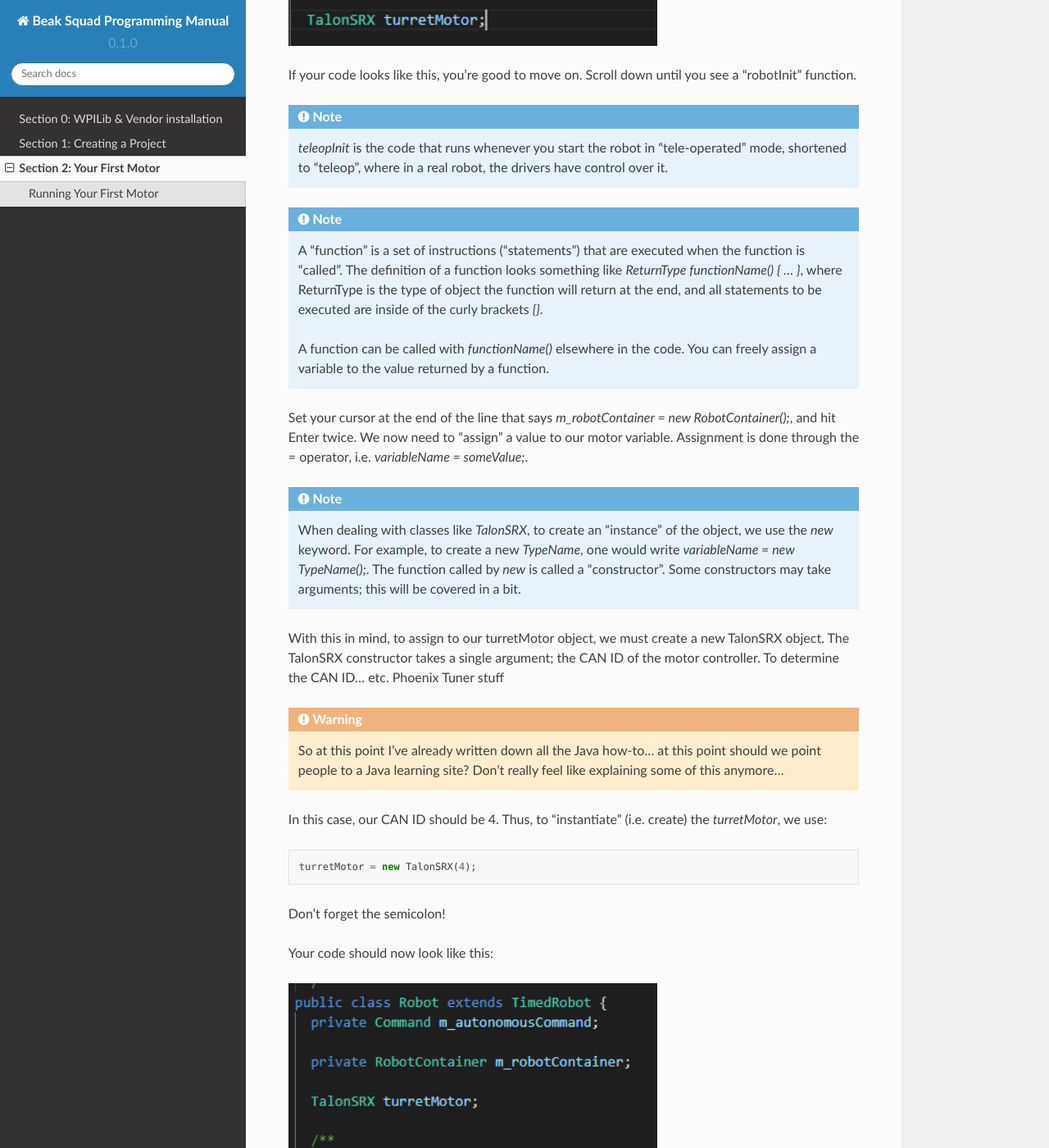
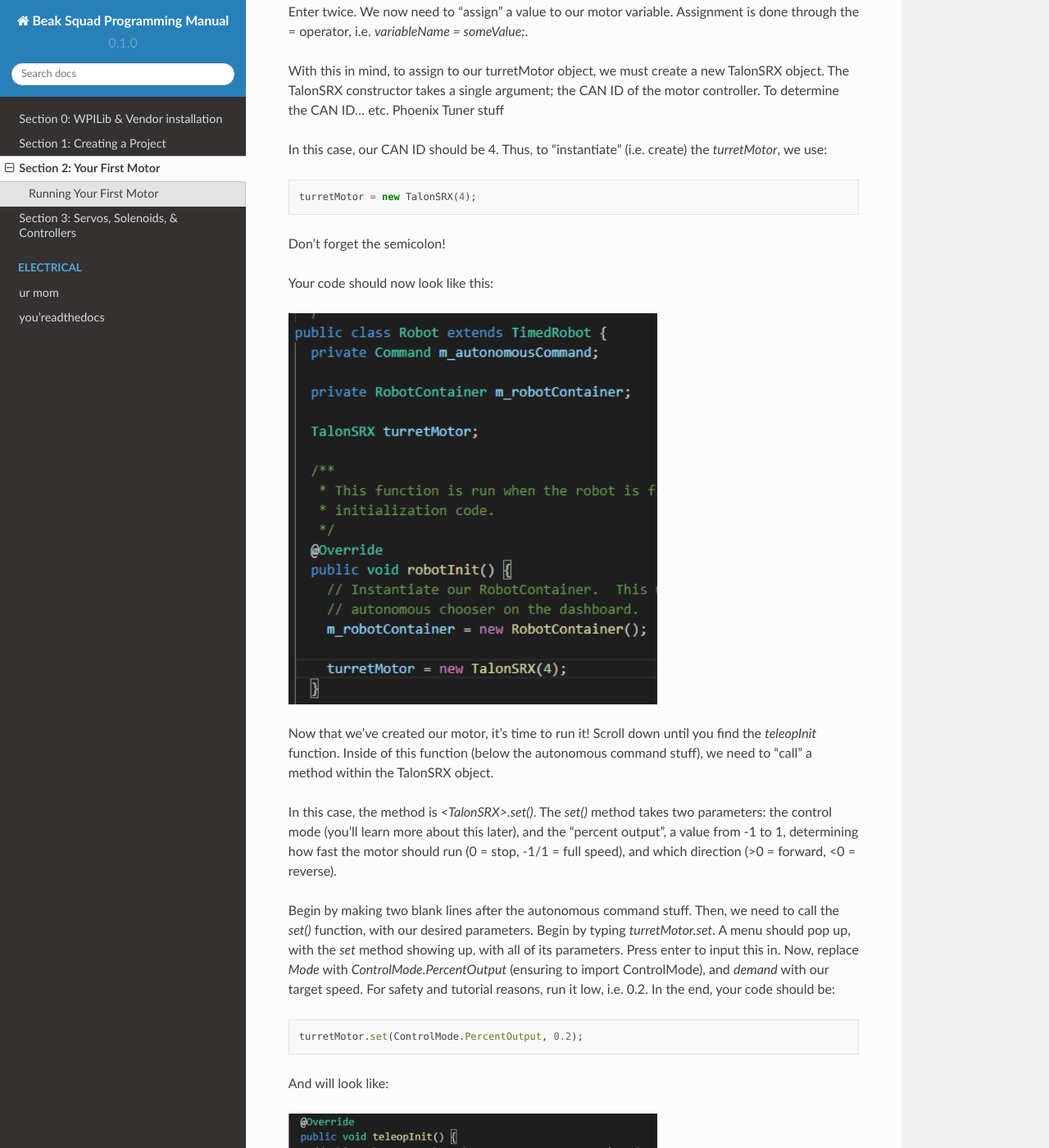
Before and after one commit to Team4028/beakdocs, a Sphinx documentation site: the page built from docs/source/sect2.rst, in a window 1280 px wide and 1400 px high, scrolled down 2630 px. Shown: the whole window at 82% size. Built offline with Sphinx 7.4.7 and the Read the Docs theme 2.0.0, drawn with Linux system fonts in a browser that asks for light colours; some of the changed text lies outside the part shown.

Commit message:
section 2 updates & some basic layout stuff
Signed-off-by: swirl <swurl@swurl.xyz>

```diff
--- /dev/null
+++ b/docs/source/electrical/basics.rst
@@ -0,0 +1,2 @@
+ur mom
+=======
--- /dev/null
+++ b/docs/source/electrical/batteries.rst
@@ -0,0 +1,2 @@
+you'readthedocs
+================
--- a/docs/source/sect2.rst
+++ b/docs/source/sect2.rst
@@ -45,15 +45,6 @@ that says:
 Put your cursor on the end of the line, and press Enter/Return twice. Now, we need to
 create our motor controller object.
 
-.. note::
-    In Java, an "object" is an instance of a specific type;
-    for example, a number, a string, or in this case a motor controller.
-
-.. note::
-    To create a "variable", that is, to store an object so you can use it later, we use the general
-    format of `TypeName variableName`. For example, to create a string named "hello",
-    we would do `String hello`.
-
 In this case, we are creating a `TalonSRX` (our motor controller). We can call it anything
 we want; for the time being, let's call it `turretMotor`. Thus, on our new line, we want to
 type:
@@ -92,29 +83,12 @@ If your code looks like this, you're good to move on. Scroll down until you see
     `teleopInit` is the code that runs whenever you start the robot in "tele-operated" mode, shortened to "teleop",
     where in a real robot, the drivers have control over it.
 
-.. note::
-    A "function" is a set of instructions ("statements") that are executed when the function is "called".
-    The definition of a function looks something like `ReturnType functionName() { ... }`, where ReturnType is the type
-    of object the function will return at the end, and all statements to be executed are inside of the curly brackets `{}`.
-
-    A function can be called with `functionName()` elsewhere in the code. You can freely assign a variable to the
-    value returned by a function.
-
 Set your cursor at the end of the line that says `m_robotContainer = new RobotContainer();`, and hit Enter twice.
 We now need to "assign" a value to our motor variable. Assignment is done through the `=` operator, i.e.
 `variableName = someValue;`.
 
-.. note::
-    When dealing with classes like `TalonSRX`, to create an "instance" of the object, we use the `new` keyword.
-    For example, to create a new `TypeName`, one would write `variableName = new TypeName();`. The function called by `new`
-    is called a "constructor". Some constructors may take arguments; this will be covered in a bit.
-
 With this in mind, to assign to our turretMotor object, we must create a new TalonSRX object. The TalonSRX
 constructor takes a single argument; the CAN ID of the motor controller. To determine the CAN ID... etc. Phoenix Tuner stuff
-
-.. warning::
-    So at this point I've already written down all the Java how-to... at this point should we point people to a
-    Java learning site? Don't really feel like explaining some of this anymore...
 
 In this case, our CAN ID should be 4. Thus, to "instantiate" (i.e. create) the `turretMotor`, we use:
 
```
Also changed, not shown: README.rst (+3 -6 lines), docs/source/index.rst (+10 -0 lines), docs/source/sect3.rst (added, +16 -0 lines).
